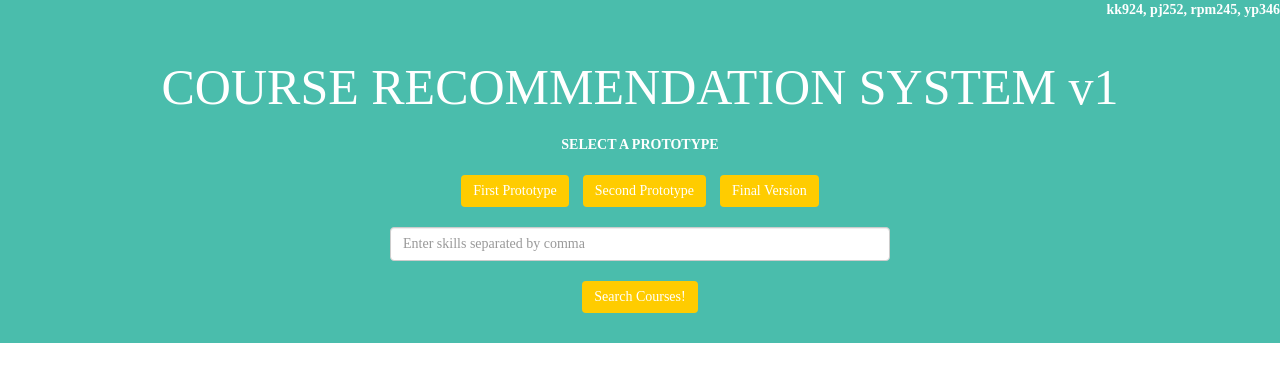
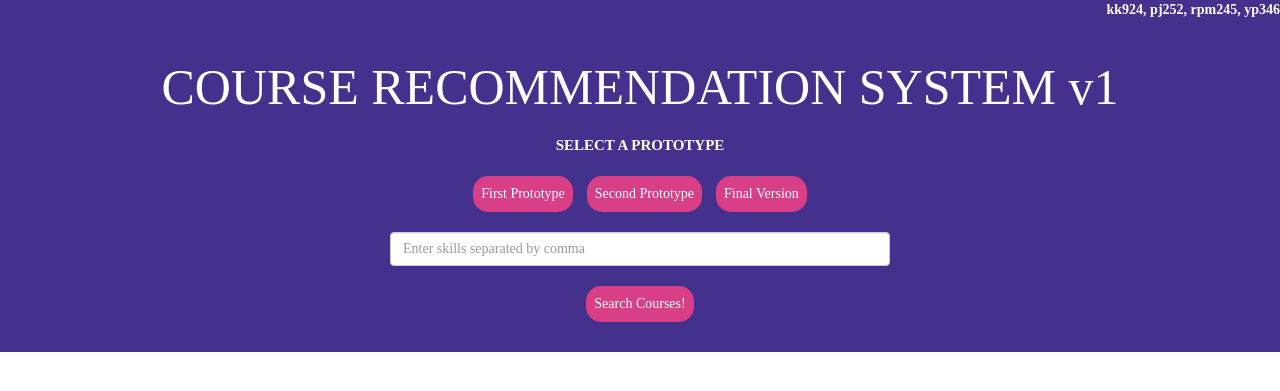
Before and after one commit to yp346/CS4300sp2017-prky, a Django app: page /pt/ in a window 1280 px wide. Shown: the top 391 px of the page. Run offline with Django 3.2, Linux system fonts and the light colour scheme; some libraries are stand-ins or nearby versions.

Commit message:
UI color scheme updates

```diff
--- a/mysite/static/main.css
+++ b/mysite/static/main.css
@@ -33,10 +33,19 @@ font-family:Futura;
 font-weight:bold;
 text-align:right;
 }
+
 .btn{
 background-color: #ffcc00;
 border: none
 }
+
+.btn-v3 {
+background-color: #d83f87;
+padding: 8px 8px 8px 8px;
+border-radius: 15px;
+border: none
+}
+
 .btn:hover {
 background: #fc4a1a
 }
@@ -67,6 +86,12 @@ font-size: 15px;
 }
 .top-banner {
 background:#4abdac;
+color:white;
+font-family:Futura;
+}
+
+.top-banner-v3 {
+background:#44318d;
 color:white;
 font-family:Futura;
 }
--- a/project_template/templates/project_template/index.html
+++ b/project_template/templates/project_template/index.html
@@ -30,7 +30,7 @@
 <body>
 <!-- TODO: Please change lines 10 and 11 according to your actual project name and student names-->
 
-
+{% if version == "First" or version == "Second" %}
 <div class="top-banner">
     <div class="topcorner">
                     <div class="pollSlider"></div>
@@ -108,18 +108,97 @@
         {% endif %}
     </form>
 </div>
+{% else %}
+<div class="top-banner-v3">
+    <div class="topcorner">
+                    <div class="pollSlider"></div>
+            <div id="pollSlider-button"></div>
+        <p>kk924, pj252, rpm245, yp346</p>
+    </div>
+    <form class="form-inline global-search" method='GET'>
+        <h1 style="font-size: 50px; font-family:Futura">
+            {% if version == "Final" %}
+            COURSE RECOMMENDATION SYSTEM v3
+            {% elif version == "Second"%}
+            COURSE RECOMMENDATION SYSTEM v2
+            {% else %}
+            COURSE RECOMMENDATION SYSTEM v1
+            {% endif %}
+        </h1>
+
+        <br><br>
+
+        <div class="form-group">
+
+            <b style="font-size:15px;">SELECT A PROTOTYPE</b><br><br>
+            <!--<input type="radio" name="change" value="First"> First Prototype
+            <input type="radio" name="change" value="Second"> Second Prototype
+            <input type="radio" name="change" value="Final"> Final version-->
+            {% if version == "First" %}
+            <button name="change" type="submit" class="btn-v3 btn-info" value="First" background="#fc4a1a">First
+                Prototype
+            </button>
+            {% else %}
+            <button name="change" type="submit" class="btn-v3 btn-info" value="First">First Prototype</button>
+            {% endif %}
+            {% if version == "Second" %}
+            &nbsp;&nbsp;
+            <button name="change" type="submit" class="btn-v3 btn-info" value="Second" background-color="#fc4a1a">Second
+                Prototype
+            </button>
+            {% else %}
+            &nbsp;&nbsp;
+            <button name="change" type="submit" class="btn-v3 btn-info" value="Second">Second Prototype</button>
+            {% endif %}
+            {% if version == "Final" %}
+            &nbsp;&nbsp;
+            <button name="change" type="submit" class="btn-v3 btn-info" value="Final" background="#fc4a1a">Final Version
+            </button>
+            <br><br>
+            {% else %}
+            &nbsp;&nbsp;
+            <button name="change" type="submit" class="btn-v3 btn-info" value="Final">Final Version</button>
+            <br><br>
+            {% endif %}
+            {% if version == "Second" or version == "Final" %}
+            <textarea name="search" rows="10" cols="70" class="form-control" placeholder="Enter job description..."
+                      color="black" style="border-radius: 15px;">{{original_search}}</textarea>
+            {% else %}
+            <input id="input" type="text" name="search" class="form-control"
+                   placeholder="Enter skills separated by comma">
+            {% endif %}
+            <br><br>
+            <!--                <class="form-inline global-search" input id="input" type="text" name="search1" class="form-control" placeholder="Your Input"><br><br>-->
+        </div>
+        <br>
+        <button name="change" type="submit" class="btn-v3 btn-info" value="{{version}}"> Search Courses!</button>
+        <br><br>
+        {% if second_select == "True" and version != "First" %}
+        <b>SELECT SKILLS YOU WANT TO IMPROVE</b><br><br>
+        <div style="font-size: 18px;">
+            {% for search,_ in zipped %}
+            <!--<input type="checkbox" name="known_courses" value="{{search}}"> {{search}}&nbsp;&nbsp;-->
+            <input type="checkbox" name="known_courses" value="{{search}}"> {{search}}&nbsp;&nbsp;&nbsp;
+            {% endfor %}
+        </div>
+        <br><br>
+        <button name="change" type="submit" class="btn-v3 btn-info" value="{{version}}"> Filter Courses!</button>
+        {% endif %}
+    </form>
+</div>
+{% endif %}
 {% if second_select != "True" %}
 {% if version == "Final" %}
 <div class="row">
     {% if overall_op %}
-    <div class="you-searched-for">
+    <div class="you-searched-for-v3">
         <h3 align="center">Overall Courses </h3></div>
     {% endif %}
     <br>
     {% for course in overall_op %}
-    <div class="col-md-5ths col-xs-6">
+    <div class="col-md-5ths col-xs-6 text-center set-font">
     <!--<span style="color:#fc4a1a"><b>{{course.0}}</b></span>-->
-    <br> <a target="_blank" href="{{course.1}}" style="color:#fc4a1a">{{course.0}}</a><br><br>
+    <br> <a target="_blank" href="{{course.1}}" style="color:#d83f87; font-size:17px">{{course.0}}</a><br><br>
     </div>
     {% endfor %}
 </div>
@@ -147,26 +226,26 @@
 </div>
 {% else %}
 <div class="row">
-    <div class="you-searched-for">
-        <h3 align="center">You searched for: <b style="color:#fc4a1a">{{search}}</b></h3></div>
+    <div class="you-searched-for-v3">
+        <h3 align="center">You searched for: <b style="color:#5bc0de">{{search}}</b></h3></div>
     <br>
     {% for line in search_query %}
     <div class="col-md-5ths col-xs-6 text-center set-font">
     <!--<span style="color:#fc4a1a"><b>{{line.1}}</b></span>-->
-    <br> <a target="_blank" href="{{line.2}}" style="color:#fc4a1a; font-size:15px">{{line.1}}</a>
-    <br><b> Sentiment Score: &nbsp;
+    <br> <a target="_blank" href="{{line.2}}" style="color:#d83f87; font-size:17px">{{line.1}}</a>
+    <br><b style="color:#8d8e8a"> Sentiment Score:
     {% if line.0 > "0.0" %}
-    <span style="background-color:#82e0aa; width:60px">{{line.0}}</span>
+    <span class="score-box-green">{{line.0}}</span>
     {% elif line.0 < "0.0" %}
-    <span style="background:#f1948a; width:60px">{{line.0}}</span>
+    <span class="score-box-red">{{line.0}}</span>
     {% else %}
-    <span style="background-color:#f7dc6f; width:60px">{{line.0}}</span>
+    <span class="score-box-yellow">{{line.0}}</span>
     {% endif %}
-</b><br>
+</b><br><br>
     {% if not line.3 and not line.4 %}
     <b>No reviews are available for this course.</b>
     {% else %}
-    <b>Sentiment Tags: </b><br>
+    <b style="color:#8d8e8a">Sentiment Tags from User Reviews: </b><br>
     <div>
         {% for tag in line.3 %}
         <p class="user-tags text-center">{{tag}}</p>
```
Also changed, not shown: other parts of mysite/static/main.css (+47 -2 lines).
